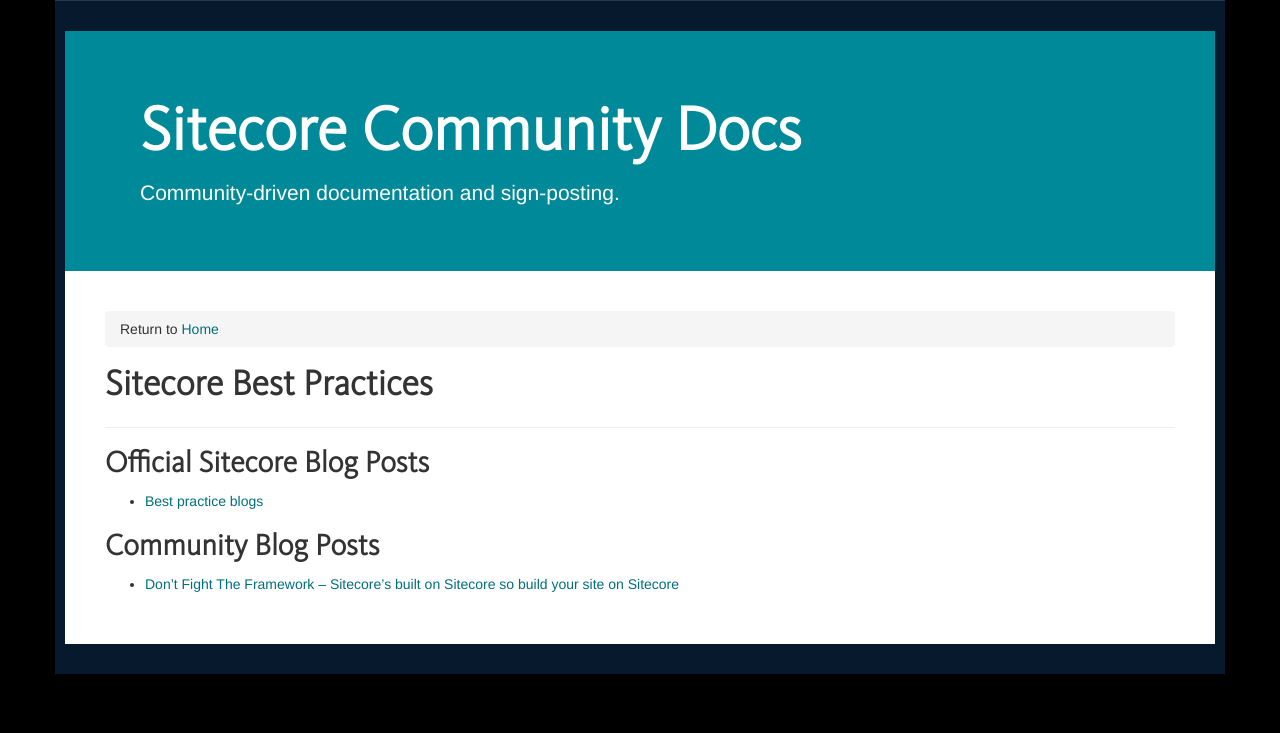
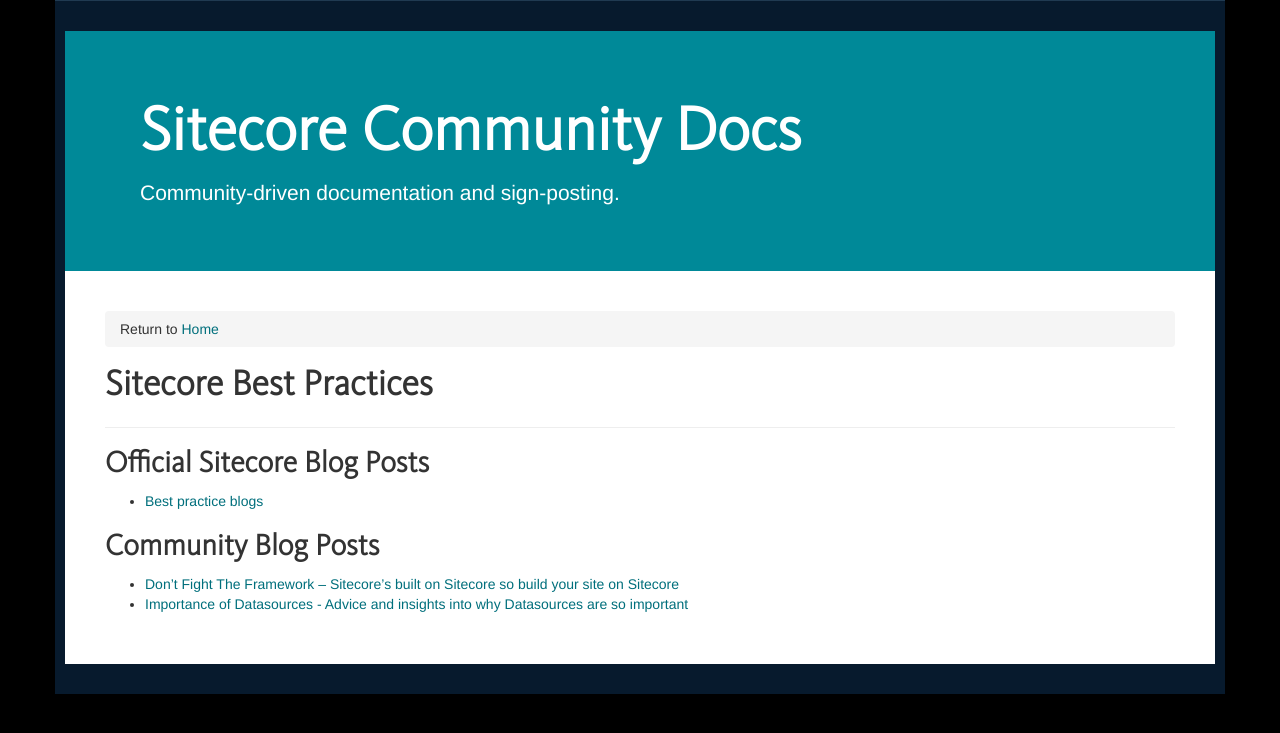
Before and after one commit to Sitecore-Community/docs, a Jekyll site: the page built from documentation/Sitecore Best Practices/index.md, in a window 1280 px wide. Shown: the top 733 px of the page. Built offline with Jekyll 4.4.1, drawn with Linux system fonts in a browser that asks for light colours; nearby versions of some CDN libraries.

Commit message:
Updated index.md to include link to an Importance of Datasources blog post

```diff
--- a/documentation/Sitecore Best Practices/index.md
+++ b/documentation/Sitecore Best Practices/index.md
@@ -9,3 +9,4 @@
 ## Community Blog Posts
 
 * [Don’t Fight The Framework – Sitecore’s built on Sitecore so build your site on Sitecore](http://cardinalcore.co.uk/2014/07/22/dont-fight-the-framework-pt-i-sitecore/)
+* [Importance of Datasources - Advice and insights into why Datasources are so important](https://sitecorejim.wordpress.com/2015/02/17/the-importance-of-datasources/)
```
